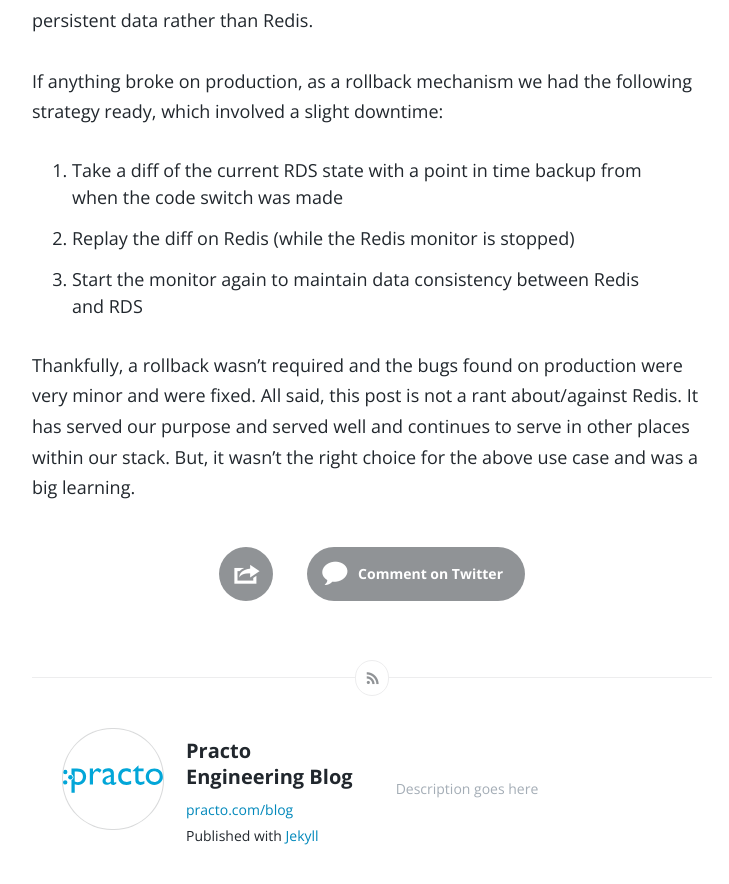
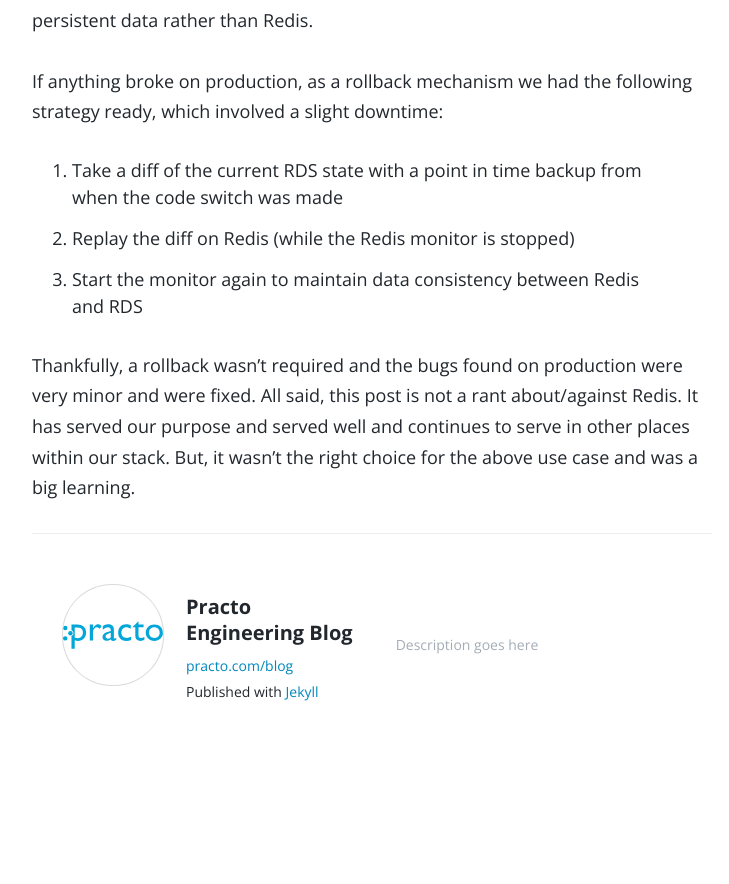
Before and after one commit to practo/engineering-blog, a Jekyll site: the page built from _posts/2015-11-06-migrating-accounts-data-without-downtime.md, in a window 1280 px wide and 900 px high, scrolled down 2116 px. Shown: the top 884 px of the window, without its empty margins (268-997 px from the left). Built offline with Jekyll 4.4.1, drawn with Linux system fonts in a browser that asks for light colours; comment, search, counter and statistics services are not loaded; after the commit the page ends 2872 px from its top, so only the background shows below that.

Commit message:
Removed twitter share and feed

```diff
--- a/_includes/footer.html
+++ b/_includes/footer.html
@@ -1,10 +1,6 @@
 <footer role="contentinfo" class='post-footer'>
     <div class="inner">
         <div class="vcard">
-          <a href="{{ site.baseurl }}/feed.xml" id="btn_feed" class="btn" title="Feed" target="_blank">
-                <span aria-hidden="true" data-icon=")"></span>
-                <strong>Feed</strong>
-            </a>
 
             {% if site.logo %}
             <a href="{{ site.baseurl }}" class="photo circle">
--- a/_layouts/post.html
+++ b/_layouts/post.html
@@ -22,17 +22,6 @@ body_class: post-template
     <div class="text" id="js-post-content">
         {{ content }}
     </div>
-
-    <menu>
-      <a href="" id="btn_share" class="btn" title="Share">
-        <span aria-hidden="true" data-icon="S"></span>
-        <strong>Share</strong>
-      </a>
-      <a href="http://twitter.com/share?text={{ page.title | xml_encode }}&url={{ page.url prepend: site.baseurl }}" onclick="window.open(this.href, 'twitter-share', 'width=550,height=235');return false;" id="btn_comment" class="btn" target="_blank">
-        <span aria-hidden="true" data-icon="C"></span> Comment on Twitter
-      </a>
-    </menu>
-
 
     {% include footer.html %}
 
```
